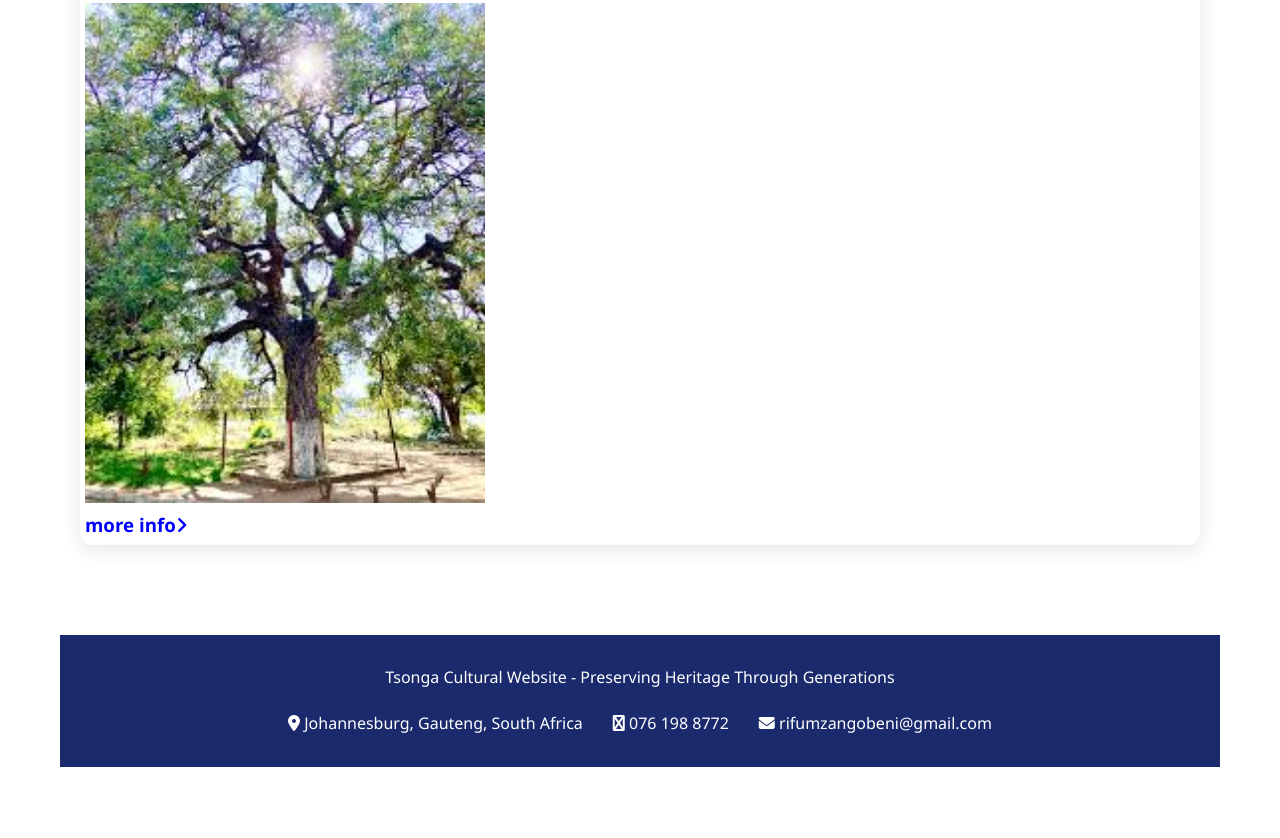
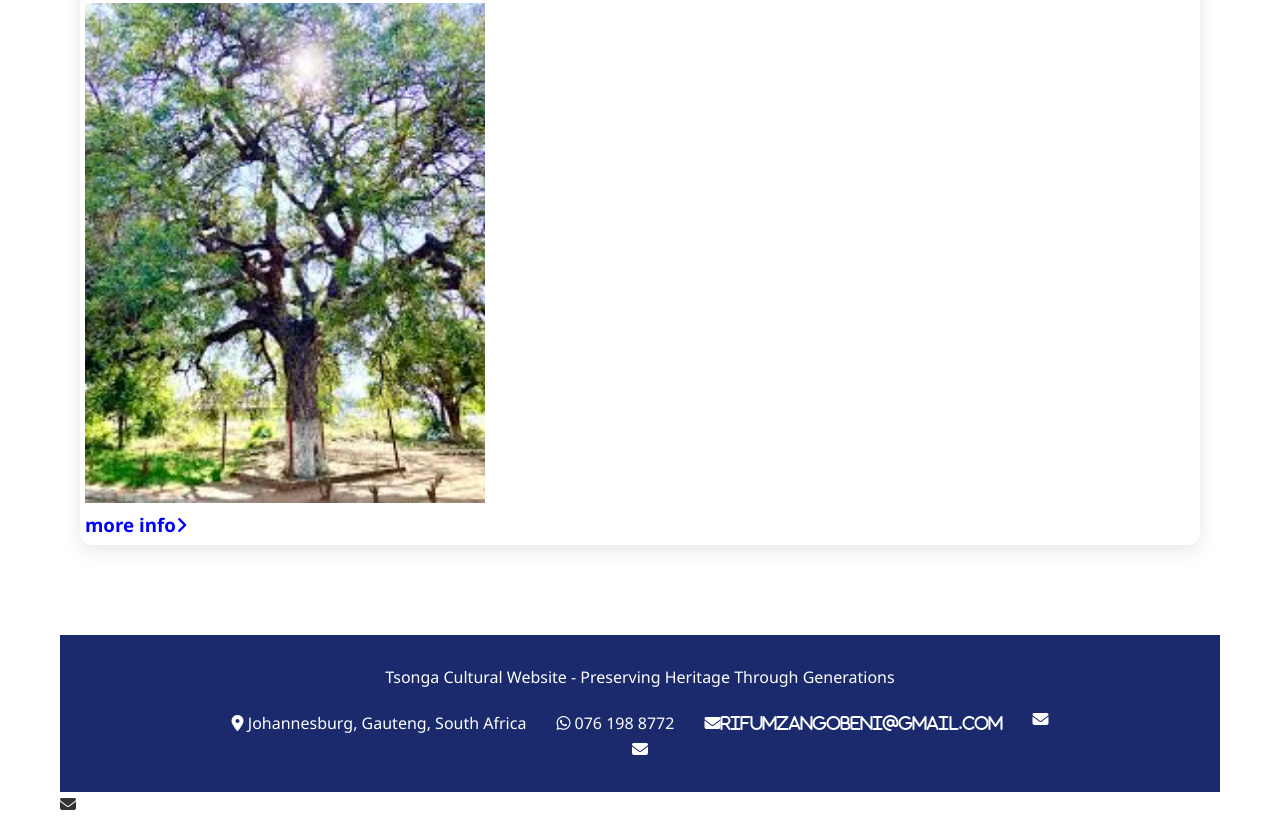
Before and after one commit to Opulence-blip/Im-not-a-shangaan, a plain HTML site: page index.html in a window 1280 px wide. Shown: the part 4749-5587 px from the top of the page. Before the commit the page ends 5536 px from the top, so only its background shows below. Drawn offline with Linux system fonts and the light colour scheme.

Commit message:
Update index.html

```diff
--- a/index.html
+++ b/index.html
@@ -197,11 +197,11 @@
                     <span>Johannesburg, Gauteng, South Africa</span>
                 </div>
                 <div class="contact-item">
-                    <i class="fas fa-whatsapp"></i>
+                    <i class="fa-brands fa-whatsapp"></i>
                     <span>076 198 8772</span>
                 </div>
                 <div class="contact-item">
-                    <i class="fas fa-envelope"></i>
+                    <i class="fas fa-envelope"></
                     <span>rifumzangobeni@gmail.com</span>
                 </div>
             </div>
```
